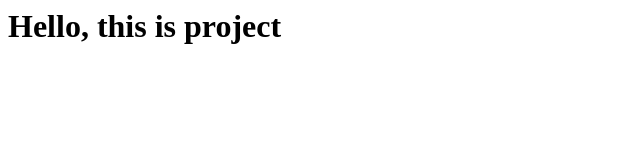
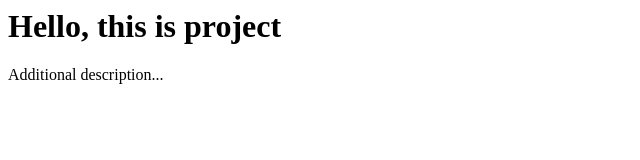
Before and after one commit to s6nch0s/IMM-Project, a plain HTML site: page index.html in a window 1280 px wide. Shown: the whole page, without its empty margins (0-640 px from the left). Drawn offline with Linux system fonts and the light colour scheme.

Commit message:
small change main page.

```diff
--- a/index.html
+++ b/index.html
@@ -7,5 +7,6 @@
 </head>
 <body>
     <h1>Hello, this is project</h1>
+    <p>Additional description...</p>
 </body>
 </html>
```
